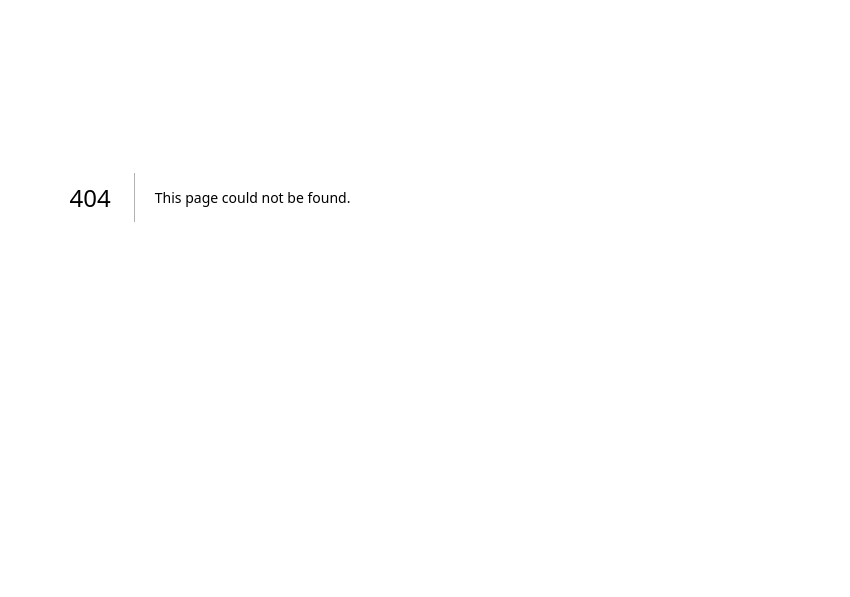
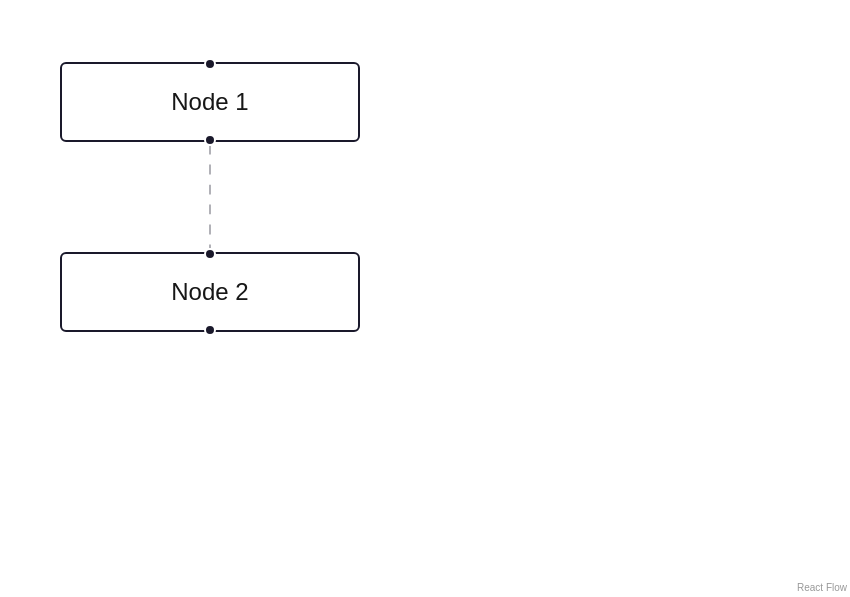
Before and after one commit to voaiutersna/DopeMap, a Next.js app in the folder frontend/: page /test in a window 1280 px wide. Before the commit this address had no page. Shown: the part 203-800 px from the top of the page, without its empty margins (430-1280 px from the left). Built offline with nearby package versions, Linux system fonts and the light colour scheme.

Commit message:
AddFrontend

```diff
--- /dev/null
+++ b/frontend/app/(flow)/Flow.tsx
@@ -0,0 +1,70 @@
+"use client";
+import { useState, useCallback } from 'react';
+import {
+  ReactFlow,
+  addEdge,
+  applyNodeChanges,
+  applyEdgeChanges,
+  type Node,
+  type Edge,
+  type FitViewOptions,
+  type OnConnect,
+  type OnNodesChange,
+  type OnEdgesChange,
+  type OnNodeDrag,
+  type DefaultEdgeOptions,
+} from '@xyflow/react';
+import "@xyflow/react/dist/style.css";
+
+const initialNodes: Node[] = [
+  { id: '1', data: { label: 'Node 1' }, position: { x: 5, y: 5 } },
+  { id: '2', data: { label: 'Node 2' }, position: { x: 5, y: 100 } },
+];
+
+const initialEdges: Edge[] = [{ id: 'e1-2', source: '1', target: '2' }];
+
+const fitViewOptions: FitViewOptions = {
+  padding: 0.2,
+};
+
+const defaultEdgeOptions: DefaultEdgeOptions = {
+  animated: true,
+};
+
+const onNodeDrag: OnNodeDrag = (_, node) => {
+  console.log('drag event', node.data);
+};
+
+export default function Flow() {
+  const [nodes, setNodes] = useState<Node[]>(initialNodes);
+  const [edges, setEdges] = useState<Edge[]>(initialEdges);
+
+  const onNodesChange: OnNodesChange = useCallback(
+    (changes) => setNodes((nds) => applyNodeChanges(changes, nds)),
+    [setNodes],
+  );
+  const onEdgesChange: OnEdgesChange = useCallback(
+    (changes) => setEdges((eds) => applyEdgeChanges(changes, eds)),
+    [setEdges],
+  );
+  const onConnect: OnConnect = useCallback(
+    (connection) => setEdges((eds) => addEdge(connection, eds)),
+    [setEdges],
+  );
+
+  return (
+    <div className='w-screen h-[100dvh] bg-white'>
+      <ReactFlow
+        nodes={nodes}
+        edges={edges}
+        onNodesChange={onNodesChange}
+        onEdgesChange={onEdgesChange}
+        onConnect={onConnect}
+        onNodeDrag={onNodeDrag}
+        fitView
+        fitViewOptions={fitViewOptions}
+        defaultEdgeOptions={defaultEdgeOptions}
+      />
+    </div>
+  );
+}
--- /dev/null
+++ b/frontend/app/(flow)/test/page.tsx
@@ -0,0 +1,8 @@
+import React from 'react'
+import Flow from '../Flow'
+
+export default function TestPage() {
+  return (
+    <div><Flow/></div>
+  )
+}
```
Also changed, not shown: frontend/app/(flow)/node/LinkNode.tsx (added), frontend/app/(flow)/node/NoteNode.tsx (added), frontend/app/(flow)/node/TaskNode.tsx (added), 1 other file (tests, documents, lock files or other folders).
